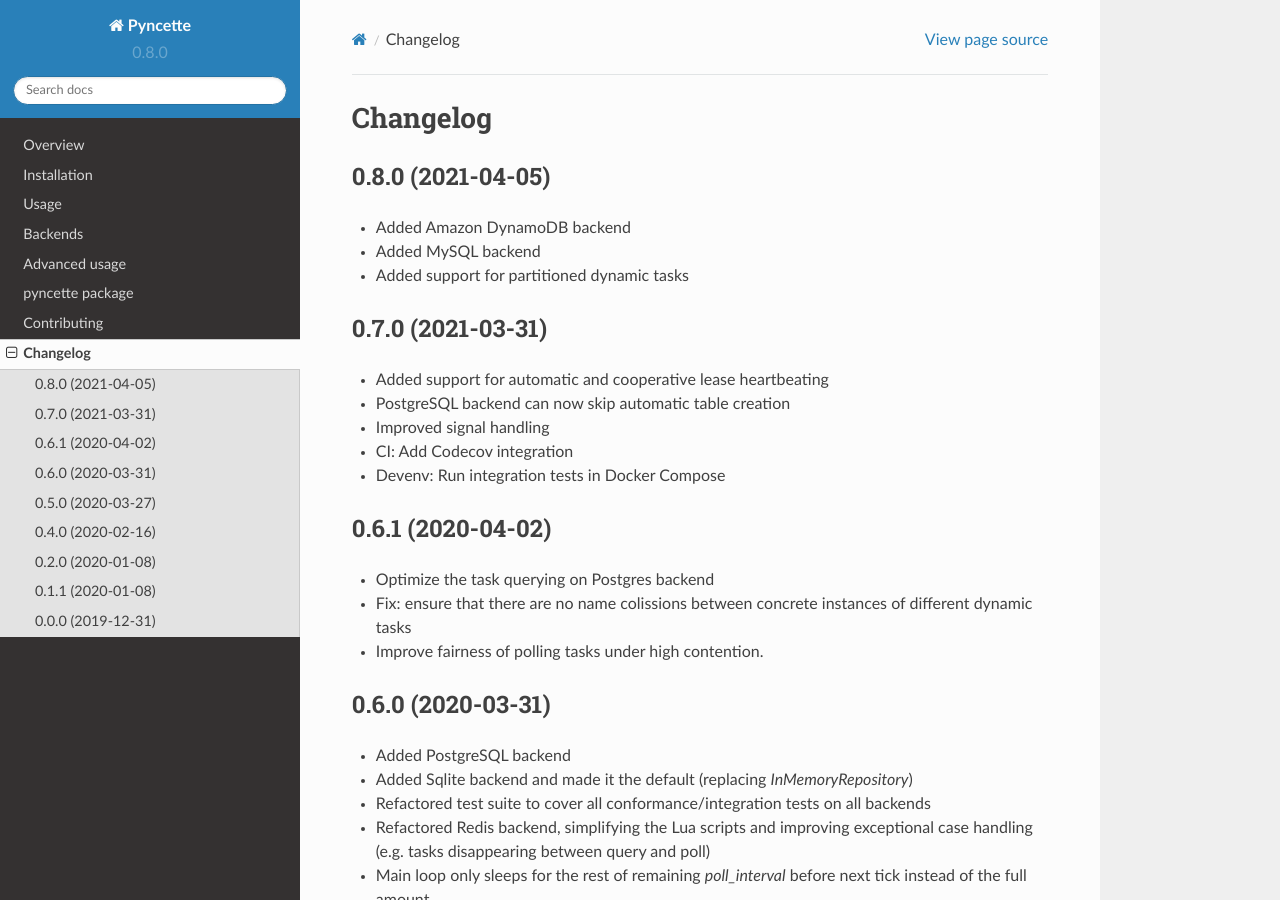
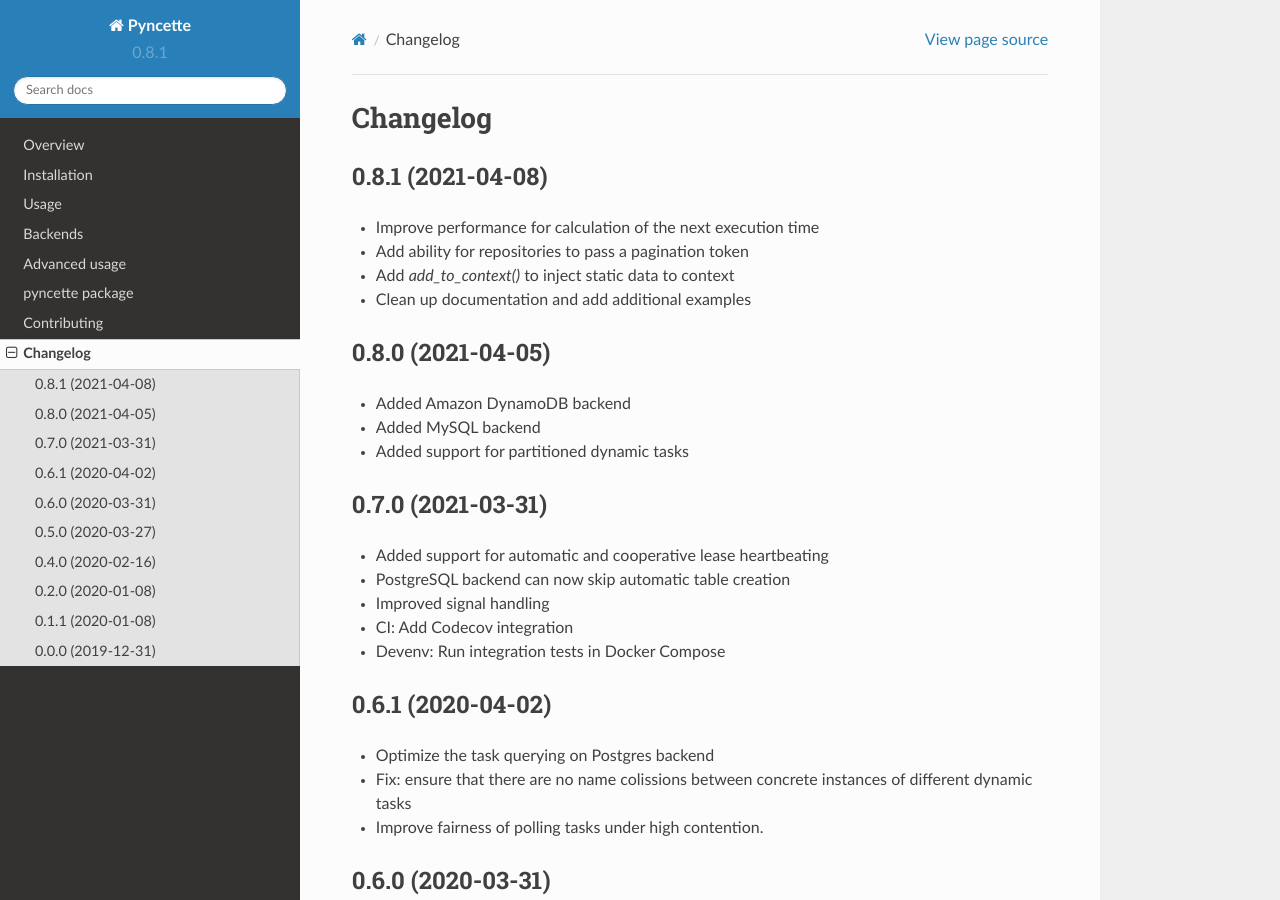
Before and after one commit to tibordp/pyncette, a Sphinx documentation site: the page built from docs/changelog.rst, in a window 1280 px wide and 900 px high. Built offline with Sphinx 7.4.7 and the Read the Docs theme 2.0.0, drawn with Linux system fonts in a browser that asks for light colours; pages that are not in the unit, such as notebooks, are missing from menus.

Commit message:
Bump version: 0.8.0 → 0.8.1

```diff
--- a/CHANGELOG.rst
+++ b/CHANGELOG.rst
@@ -1,6 +1,15 @@
 
 Changelog
 =========
+
+0.8.1 (2021-04-08)
+------------------
+
+* Improve performance for calculation of the next execution time
+* Add ability for repositories to pass a pagination token
+* Add `add_to_context()` to inject static data to context
+* Clean up documentation and add additional examples
+
 
 0.8.0 (2021-04-05)
 ------------------
--- a/README.rst
+++ b/README.rst
@@ -43,9 +43,9 @@ Overview
     :alt: Supported implementations
     :target: https://pypi.org/project/pyncette
 
-.. |commits-since| image:: https://img.shields.io/github/commits-since/tibordp/pyncette/v0.8.0.svg
+.. |commits-since| image:: https://img.shields.io/github/commits-since/tibordp/pyncette/v0.8.1.svg
     :alt: Commits since latest release
-    :target: https://github.com/tibordp/pyncette/compare/v0.8.0...master
+    :target: https://github.com/tibordp/pyncette/compare/v0.8.1...master
 
 
 
--- a/docs/conf.py
+++ b/docs/conf.py
@@ -20,7 +20,7 @@ project = "Pyncette"
 year = "2019"
 author = "Tibor Djurica Potpara"
 copyright = "{0}, {1}".format(year, author)
-version = release = "0.8.0"
+version = release = "0.8.1"
 
 pygments_style = "trac"
 templates_path = ["."]
--- a/setup.py
+++ b/setup.py
@@ -34,7 +34,7 @@ extras = {
 
 setup(
     name="pyncette",
-    version="0.8.0",
+    version="0.8.1",
     license="MIT",
     description="A reliable distributed scheduler with pluggable storage backends",
     long_description="%s\n%s"
--- a/src/pyncette/__init__.py
+++ b/src/pyncette/__init__.py
@@ -1,4 +1,4 @@
-__version__ = "0.8.0"
+__version__ = "0.8.1"
 
 from .model import Context
 from .model import ExecutionMode
```
Also changed, not shown: .bumpversion.cfg.
